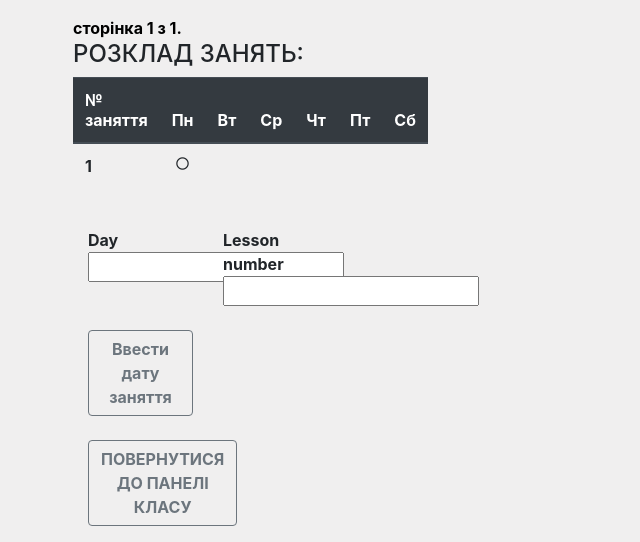
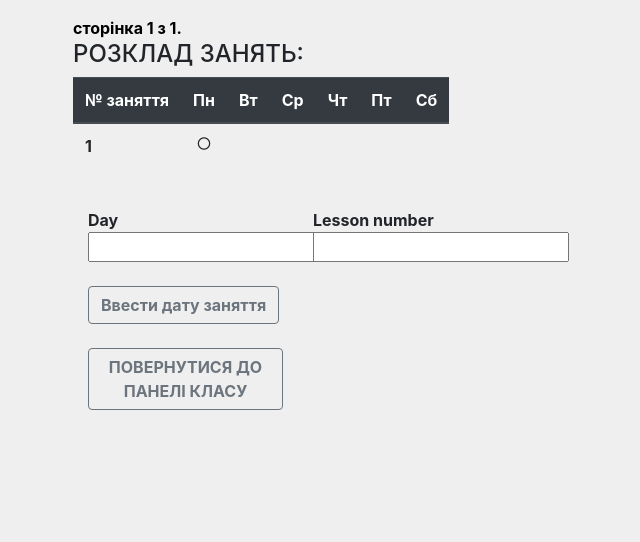
Before and after one commit to ilr00743/kursova, a Django app: template gradesbook/templates/gradesbook/managersubjectpanel.html in a window 1280 px wide. Shown: the part 926-1468 px from the top of the page, without its empty margins (12-652 px from the left). After the commit the page ends 1336 px from the top, so only its background shows below. Run offline with Django 3.2, Linux system fonts and the light colour scheme; the template is opened without the code that fills it: most values are stand-ins (such as "Sample title", 1, 10 or a date in 2020); form fields are guessed from the names that the template uses; some libraries are stand-ins or nearby versions.

Commit message:
Initial commit

```diff
--- a/gradesbook/templates/gradesbook/managersubjectpanel.html
+++ b/gradesbook/templates/gradesbook/managersubjectpanel.html
@@ -152,7 +152,7 @@
                     </div>
                 </div>
               </div>
-            <div class="col-6">
+            <div class="col-10">
               <div class="row">
                 <h4>РОЗКЛАД ЗАНЯТЬ:</h4>
               </div>
@@ -161,13 +161,13 @@
                 <table class="table table-responsive">
                   <thead class="thead-dark">
                     <tr>
-                      <th scope="col" style="width: 25.0% text-align: center !important" >№ заняття</th>
-                      <th scope="col" style="width: 25.0% text-align: center !important" >Пн</th>
-                      <th scope="col" style="width: 25.0% text-align: center !important" >Вт</th>
-                      <th scope="col" style="width: 25.0% text-align: center !important" >Ср</th>
-                      <th scope="col" style="width: 25.0% text-align: center !important" >Чт</th>
-                      <th scope="col" style="width: 25.0% text-align: center !important" >Пт</th>
-                      <th scope="col" style="width: 25.0% text-align: center !important" >Сб</th>
+                      <th scope="col" style="width: 15.0% text-align: center !important" >№ заняття</th>
+                      <th scope="col" style="width: 15.0% text-align: center !important" >Пн</th>
+                      <th scope="col" style="width: 15.0% text-align: center !important" >Вт</th>
+                      <th scope="col" style="width: 15.0% text-align: center !important" >Ср</th>
+                      <th scope="col" style="width: 15.0% text-align: center !important" >Чт</th>
+                      <th scope="col" style="width: 15.0% text-align: center !important" >Пт</th>
+                      <th scope="col" style="width: 15.0% text-align: center !important" >Сб</th>
                     </tr>
                   </thead>
                   <tbody>
```
